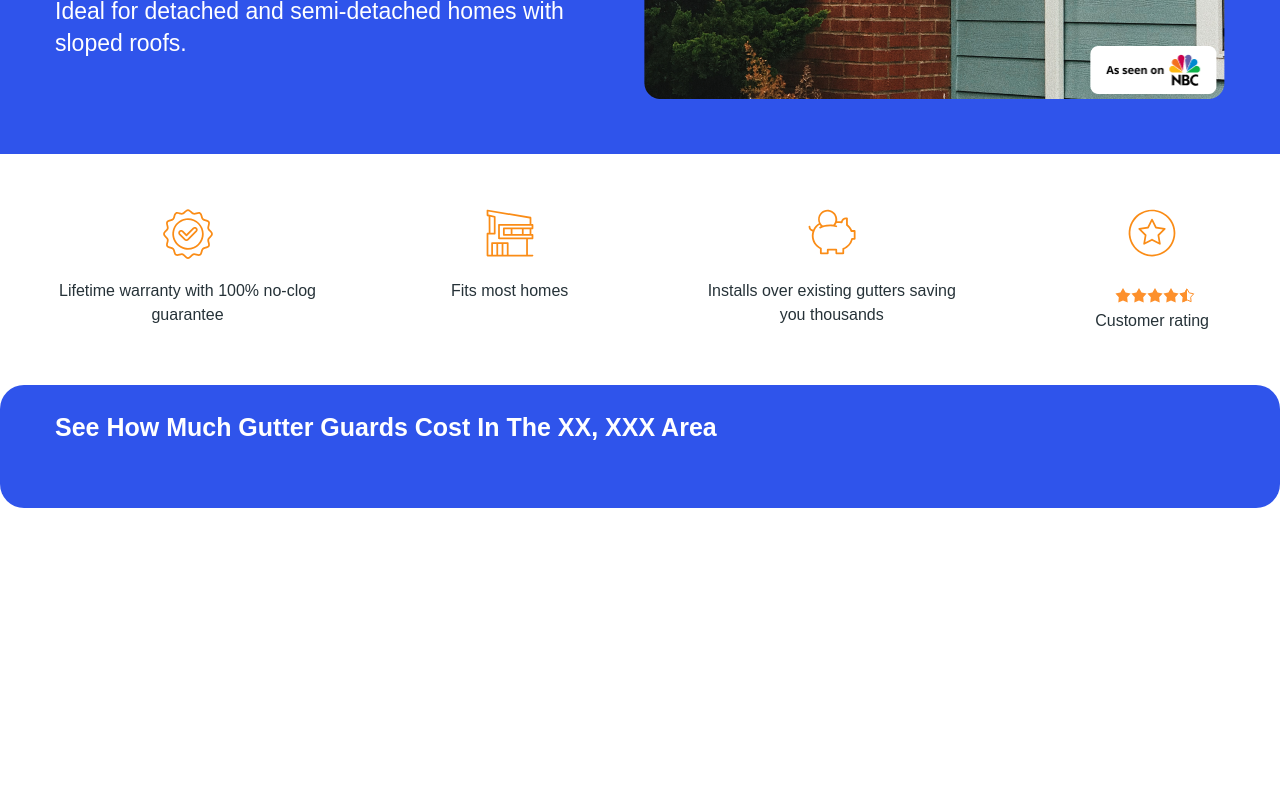
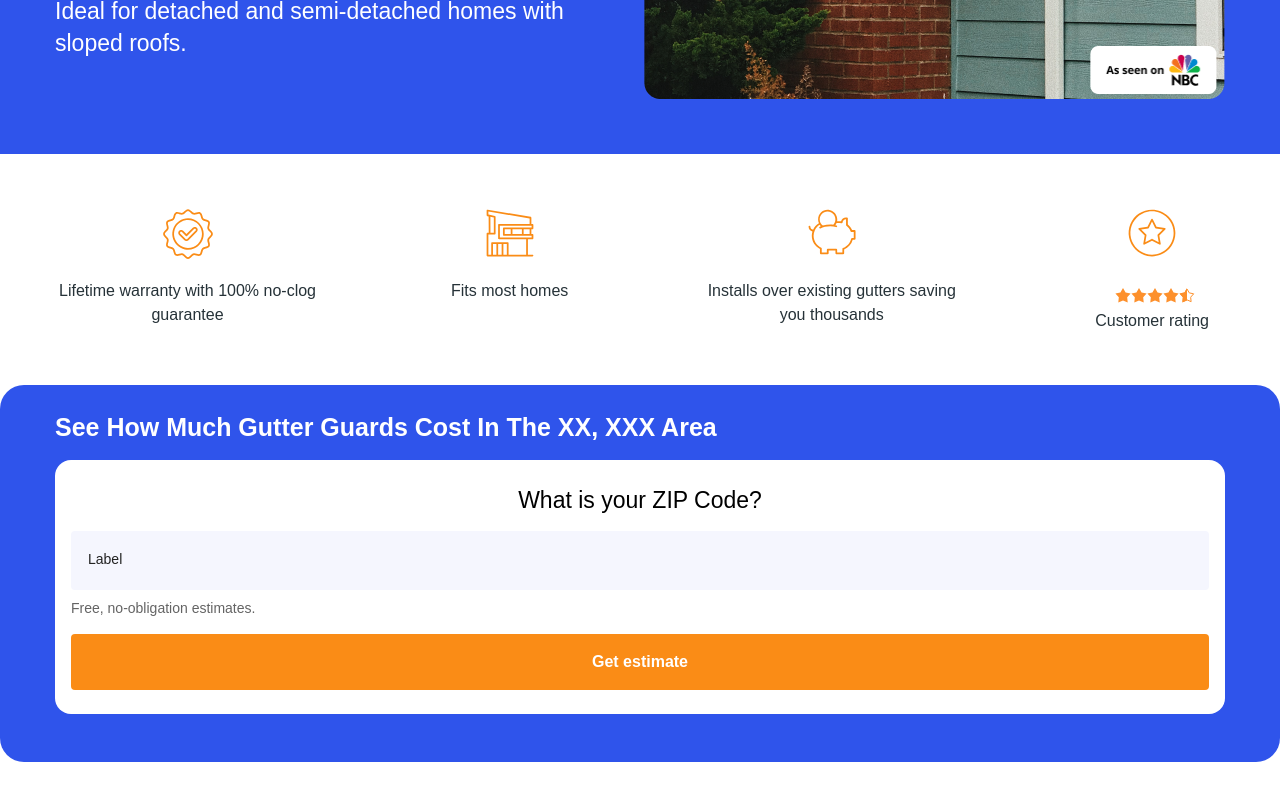
Before and after one commit to milos3rdnaya/home-buddy, a React (Create React App) app: page / in a window 1280 px wide. Shown: the part 354-1154 px from the top of the page. Before the commit the page ends 862 px from the top, so only its background shows below. Built offline with nearby package versions, Linux system fonts and the light colour scheme; a web font is replaced by a local one.

Commit message:
feat(zip): ZIP WIP

```diff
--- a/src/assets/styles/common/_base.scss
+++ b/src/assets/styles/common/_base.scss
@@ -7,6 +7,7 @@
   margin: 0;
   position: relative;
   font-weight: normal;
+  transition: all .3s;
 }
 
 ul {
--- /dev/null
+++ b/src/assets/styles/common/_btns.scss
@@ -0,0 +1,21 @@
+@import './vars';
+
+.button {
+  background: $orange;
+  border-radius: 4px;
+  font-weight: 600;
+  font-size: 16px;
+  line-height: 24px;
+  text-align: center;
+  color: #FFFFFF;
+  padding: 16px 24px;
+  border: none;
+  outline: none;
+  border-radius: 4px;
+  &:hover {
+    background: $hover-orange;
+  }
+  &:disabled {
+    background: $disabled-orange;
+  }
+}
--- /dev/null
+++ b/src/assets/styles/common/_inputs.scss
@@ -0,0 +1,59 @@
+@import './vars';
+
+.input-wrapper {
+  position: relative;
+
+  span {
+    position: absolute;
+    top: 20px;
+    left: 17px;
+    font-weight: 500;
+    font-size: 14px;
+    line-height: 17px;
+    color: #222222;
+  }
+}
+
+input {
+  background: $input-blue;
+  border: 1px solid transparent;
+  font-weight: 500;
+  font-size: 14px;
+  line-height: 17px;
+  color: #222222;
+  padding: 20px 16px;
+  border-radius: 4px;
+
+  &:active {
+    + span {
+      color: $grey;
+    }
+  }
+
+  &:hover {
+    color: $main-blue;
+    border: 1px solid #6D87F1;
+    background: #F5F6FE;
+  }
+
+  &:focus {
+    border: 1px solid $main-blue;
+    color: #222222;
+
+    + span {
+      top: 5px;
+      left: 16px;
+      font-size: 11px;
+      line-height: 13px;
+      color: $main-blue;
+    }
+
+    &::placeholder {
+      color: $grey;
+    }
+  }
+
+  &::placeholder {
+    color: transparent;
+  }
+}
--- a/src/assets/styles/main.scss
+++ b/src/assets/styles/main.scss
@@ -1,5 +1,4 @@
 // Basic templa†e styles, helpers
 @import './common/normalize';
-@import './common/font';
 @import './common/vars';
 @import './common/base';
--- a/src/components/App.js
+++ b/src/components/App.js
@@ -1,7 +1,7 @@
 import '../assets/styles/main.scss';
 import { AppHeader } from './AppHeader/AppHeader';
 import { Features } from './Features/Features';
-import { FormBlock } from './FormBlock/FormBlock';
+import { ZipCode } from './ZipCode/ZipCode';
 
 function App() {
   return (
@@ -9,7 +9,7 @@ function App() {
       <AppHeader />
       <main>
         <Features />
-        <FormBlock />
+        <ZipCode />
       </main>
     </div>
   );
--- a/src/components/AppHeader/appHeader.scss
+++ b/src/components/AppHeader/appHeader.scss
@@ -46,6 +46,9 @@
     font-weight: 500;
     font-size: 14px;
     text-align: right;
+    &:hover {
+      text-decoration: underline;
+    }
   }
 }
 
--- a/src/components/FormBlock/FormBlock.js
+++ /dev/null
@@ -1,11 +0,0 @@
-import './formBlock.scss';
-
-export function FormBlock() {
-  return (
-    <section className="formBlock">
-      <div className="container container_form">
-        <h2 className="formBlock__header">See How Much Gutter Guards Cost In The XX, XXX Area</h2>
-      </div>
-    </section>
-  );
-}
--- a/src/components/FormBlock/formBlock.scss
+++ /dev/null
@@ -1,13 +0,0 @@
-.formBlock {
-  background: #2F54EB;
-  border-radius: 24px;
-  padding: 24px 24px 48px 24px;
-
-  &__header {
-    color: #fff;
-    font-weight: 700;
-    font-size: 25px;
-    line-height: 36px;
-    margin-bottom: 15px;
-  }
-}
--- /dev/null
+++ b/src/components/ZipCode/ZipCode.js
@@ -0,0 +1,20 @@
+import './zipCode.scss';
+
+export function ZipCode() {
+  return (
+    <section className="zipCode">
+      <div className="container container_zipCode">
+        <h2 className="zipCode__header">See How Much Gutter Guards Cost In The XX, XXX Area</h2>
+        <div className="zipCodeForm">
+          <label className="zipCodeForm__label">What is your ZIP Code?</label>
+          <div className="input-wrapper">
+            <input className="input" type="text" placeholder="  Enter ZIP Code"/>
+            <span>Label</span>
+          </div>
+          <small className="zipCodeForm__small">Free, no-obligation estimates.</small>
+          <button className="button">Get estimate</button>
+        </div>
+      </div>
+    </section>
+  );
+}
--- /dev/null
+++ b/src/components/ZipCode/zipCode.scss
@@ -0,0 +1,52 @@
+@import '../../assets/styles/common/vars';
+@import '../../assets/styles/common/btns';
+@import '../../assets/styles/common/inputs';
+
+.zipCode {
+  background: $main-blue;
+  border-radius: 24px;
+  padding: 24px 24px 48px 24px;
+  margin-bottom: 44px;
+
+  &__header {
+    color: #fff;
+    font-weight: 700;
+    font-size: 25px;
+    line-height: 36px;
+    margin-bottom: 15px;
+  }
+}
+
+.zipCodeForm {
+  background: #FFFFFF;
+  border-radius: 16px;
+  padding: 24px 16px;
+
+  &__label {
+    font-weight: 500;
+    font-size: 23px;
+    line-height: 32px;
+    text-align: center;
+    color: #000000;
+    display: block;
+    margin-bottom: 15px;
+  }
+
+  &__small {
+    display: block;
+    font-weight: 500;
+    font-size: 14px;
+    line-height: 20px;
+    color: $grey;
+    margin-bottom: 16px;
+  }
+
+  input {
+    width: 100%;
+    margin-bottom: 8px;
+  }
+
+  .button {
+    width: 100%;
+  }
+}
```
Also changed, not shown: src/assets/styles/common/_font.scss (deleted, +0 -10 lines).
